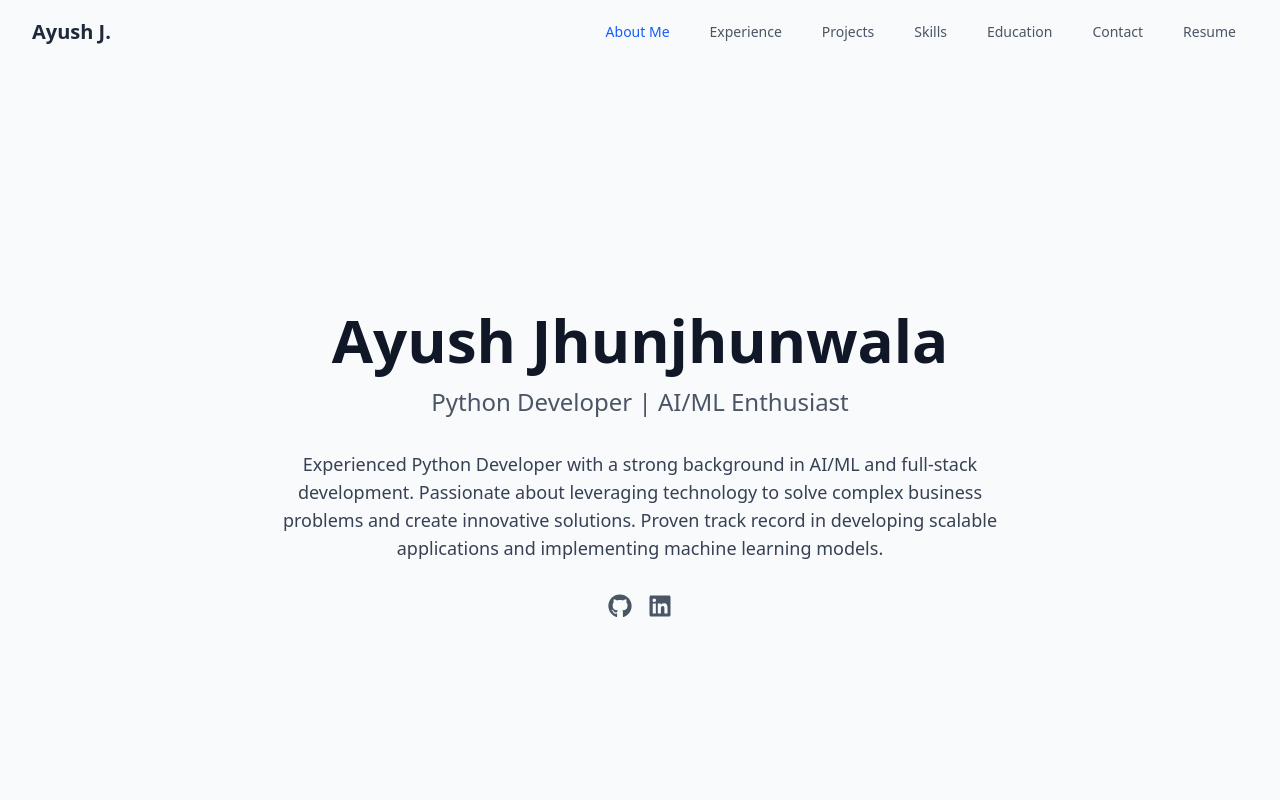
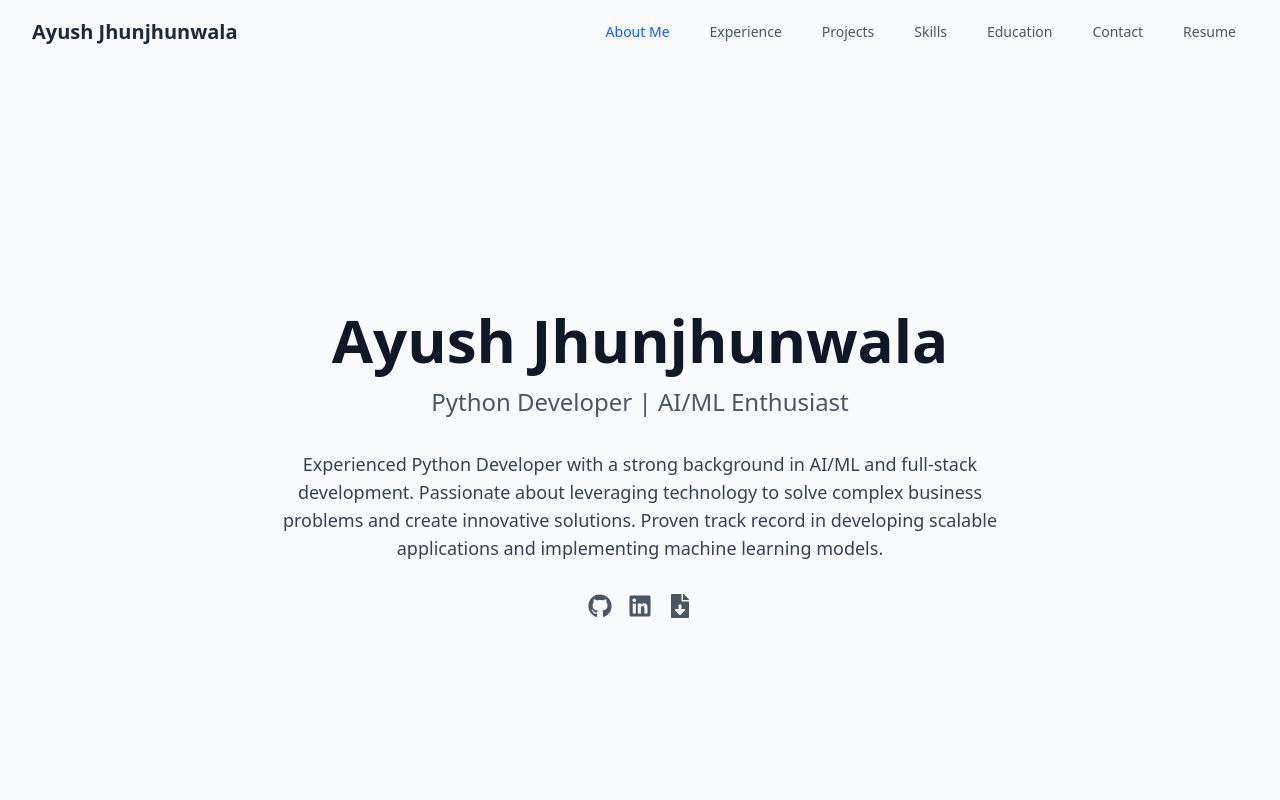
Before and after one commit to ayushjjwala/ayushjjwala.github.io, a React (Vite) app: page / in a window 1280 px wide. Shown: the top 800 px of the page. Built offline with nearby package versions, Linux system fonts and the light colour scheme.

Commit message:
Update Resume behaviour

```diff
--- a/src/App.jsx
+++ b/src/App.jsx
@@ -5,7 +5,6 @@ import Projects from './components/Projects';
 import Skills from './components/Skills';
 import Education from './components/Education';
 import Contact from './components/Contact';
-import Resume from './components/Resume';
 
 function App() {
   return (
@@ -18,7 +17,6 @@ function App() {
         <Skills />
         <Education />
         <Contact />
-        <Resume />
       </main>
     </div>
   );
--- a/src/components/About.jsx
+++ b/src/components/About.jsx
@@ -1,5 +1,5 @@
 import { motion } from 'framer-motion';
-import { FaGithub, FaLinkedin } from 'react-icons/fa';
+import { FaGithub, FaLinkedin, FaFileDownload } from 'react-icons/fa';
 
 export default function About() {
   return (
@@ -26,20 +26,31 @@ export default function About() {
             </p>
             <div className="flex justify-center space-x-4">
               <a
-                href="https://github.com/yourusername"
+                href="https://github.com/ayushjjwala"
                 target="_blank"
                 rel="noopener noreferrer"
                 className="text-gray-600 hover:text-gray-900 transition-colors"
+                title="GitHub Profile"
               >
                 <FaGithub size={24} />
               </a>
               <a
-                href="https://linkedin.com/in/yourusername"
+                href="https://linkedin.com/in/ayushjhunjhunwala"
                 target="_blank"
                 rel="noopener noreferrer"
                 className="text-gray-600 hover:text-gray-900 transition-colors"
+                title="LinkedIn Profile"
               >
                 <FaLinkedin size={24} />
+              </a>
+              <a
+                href="/portfolio-ayush/ayush_resume.pdf"
+                target="_blank"
+                rel="noopener noreferrer"
+                className="text-gray-600 hover:text-gray-900 transition-colors"
+                title="Download Resume"
+              >
+                <FaFileDownload size={24} />
               </a>
             </div>
           </div>
--- a/src/components/Navbar.jsx
+++ b/src/components/Navbar.jsx
@@ -42,11 +42,16 @@ export default function Navbar() {
     return () => window.removeEventListener('scroll', handleScroll);
   }, []);
 
-  const scrollToSection = (id) => {
-    const element = document.getElementById(id);
-    if (element) {
-      element.scrollIntoView({ behavior: 'smooth' });
+  const handleNavClick = (id) => {
+    if (id === 'resume') {
+      window.open('/portfolio-ayush/ayush_resume.pdf', '_blank');
       setIsOpen(false);
+    } else {
+      const element = document.getElementById(id);
+      if (element) {
+        element.scrollIntoView({ behavior: 'smooth' });
+        setIsOpen(false);
+      }
     }
   };
 
@@ -57,10 +62,10 @@ export default function Navbar() {
       <div className="max-w-7xl mx-auto px-4 sm:px-6 lg:px-8">
         <div className="flex items-center justify-between h-16">
           <button
-            onClick={() => scrollToSection('about')}
+            onClick={() => handleNavClick('about')}
             className="text-xl font-bold text-gray-800"
           >
-            Ayush J.
+            Ayush Jhunjhunwala
           </button>
 
           {/* Desktop Navigation */}
@@ -69,7 +74,7 @@ export default function Navbar() {
               {navItems.map((item) => (
                 <button
                   key={item.id}
-                  onClick={() => scrollToSection(item.id)}
+                  onClick={() => handleNavClick(item.id)}
                   className={`${
                     activeSection === item.id
                       ? 'text-blue-600 font-medium'
--- a/src/components/Resume.jsx
+++ /dev/null
@@ -1,36 +0,0 @@
-import { motion } from 'framer-motion';
-import { FaDownload } from 'react-icons/fa';
-
-export default function Resume() {
-  return (
-    <section id="resume" className="py-20 bg-gray-50">
-      <div className="max-w-6xl mx-auto px-4 sm:px-6 lg:px-8">
-        <motion.div
-          initial={{ opacity: 0 }}
-          animate={{ opacity: 1 }}
-          transition={{ duration: 0.5 }}
-          className="text-center"
-        >
-          <h2 className="text-3xl font-bold text-gray-900 mb-8">Resume</h2>
-          <motion.div
-            initial={{ opacity: 0, y: 20 }}
-            animate={{ opacity: 1, y: 0 }}
-            transition={{ delay: 0.2 }}
-          >
-            <a
-              href="/ayush_resume.pdf"
-              download
-              className="inline-flex items-center px-6 py-3 bg-blue-600 text-white font-medium rounded-lg hover:bg-blue-700 transition-colors"
-            >
-              <FaDownload className="mr-2" />
-              Download Resume
-            </a>
-            <p className="mt-4 text-gray-600">
-              Get a copy of my detailed resume in PDF format
-            </p>
-          </motion.div>
-        </motion.div>
-      </div>
-    </section>
-  );
-}
```
Also changed, not shown: 1 other file (tests, documents, lock files or other folders).
